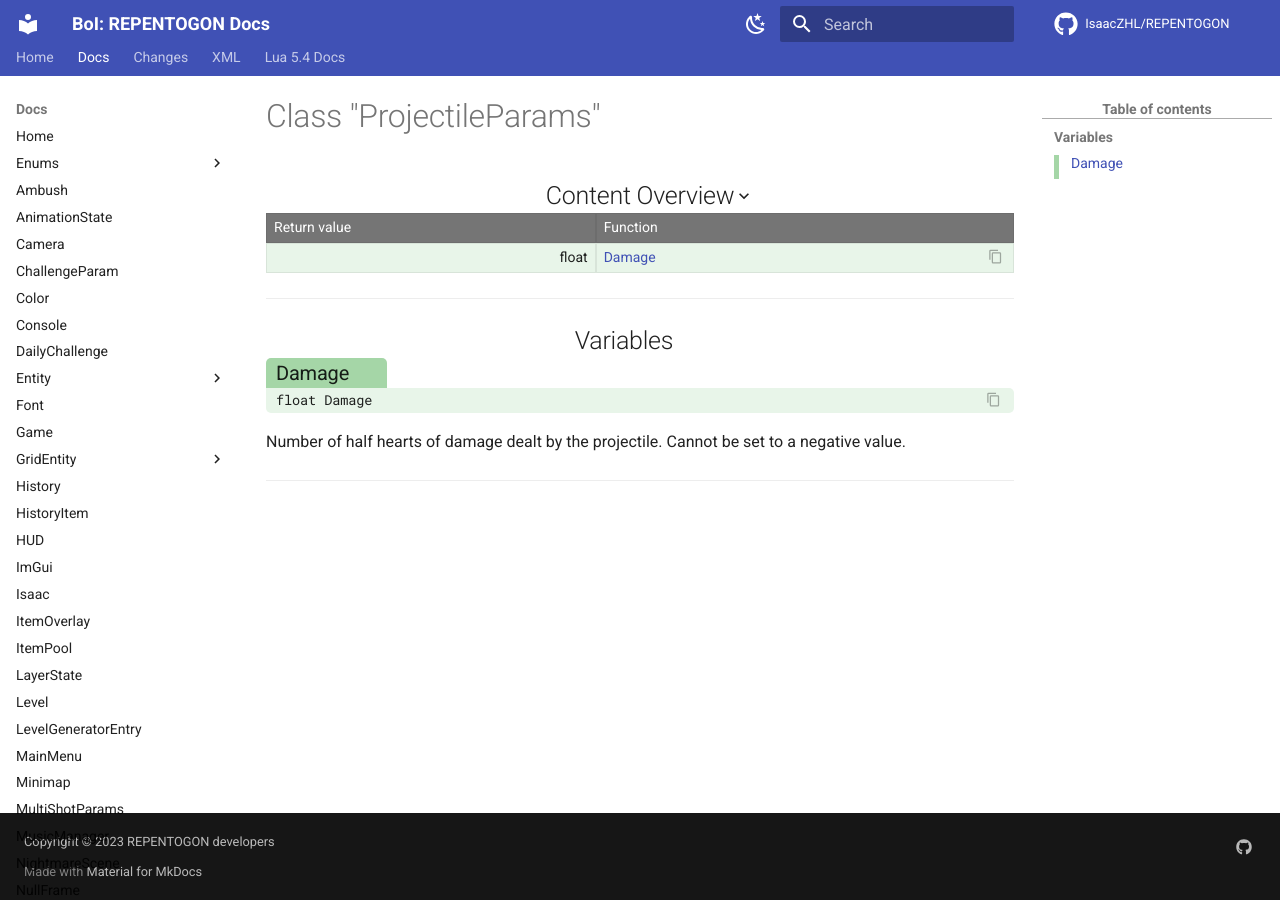
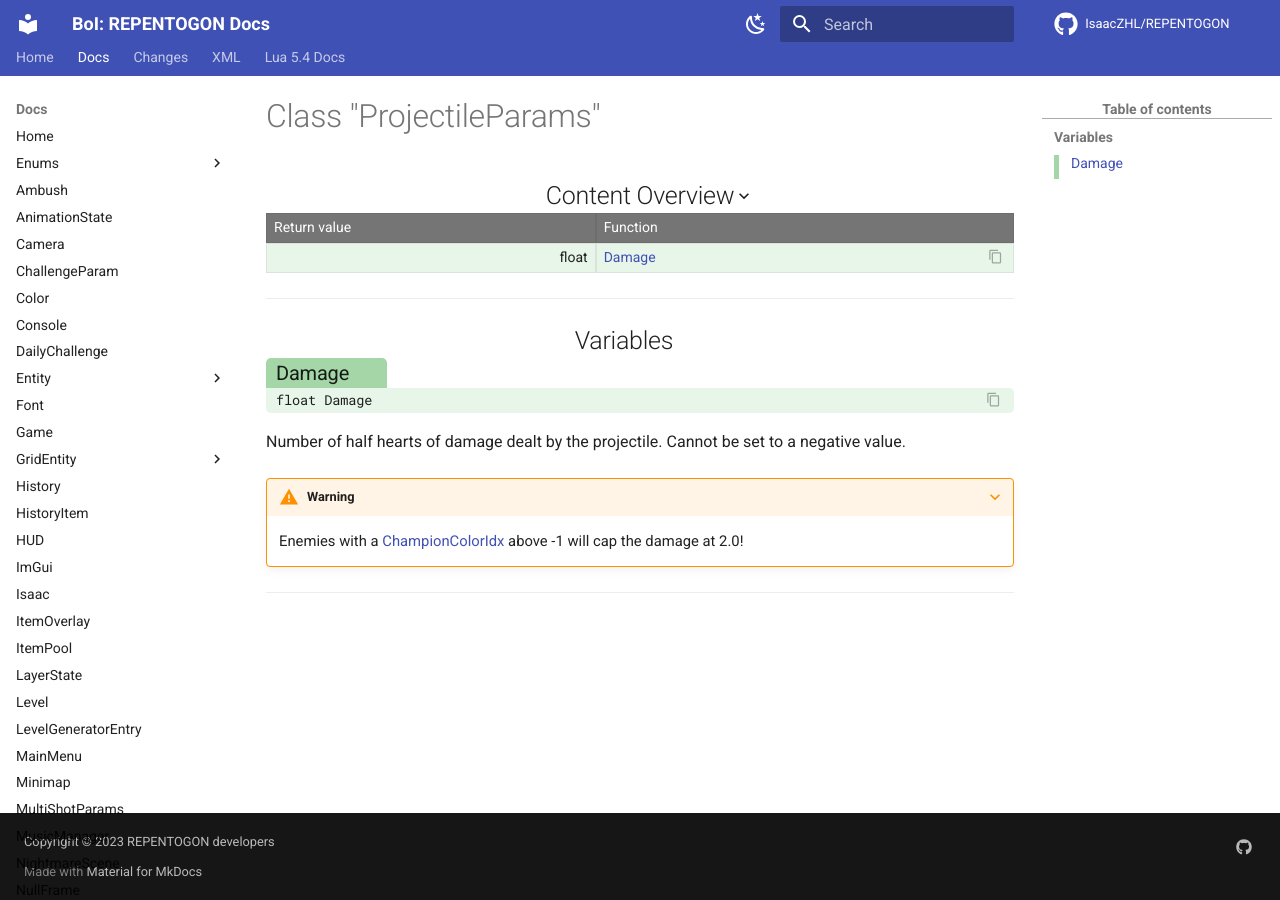
Before and after one commit to TeamREPENTOGON/REPENTOGON, an MkDocs documentation site: the page built from documentation/docs/ProjectileParams.md, in a window 1280 px wide. Built offline with MkDocs 1.6.1 and Material for MkDocs 9.7.7, drawn with Linux system fonts in a browser that asks for light colours; comment, search, counter and statistics services are not loaded; the version menu is left out.

Commit message:
warn about champion damage cap

```diff
--- a/documentation/docs/ProjectileParams.md
+++ b/documentation/docs/ProjectileParams.md
@@ -12,4 +12,7 @@ search:
 #### float Damage {: .copyable aria-label='Variables'}
 
 Number of half hearts of damage dealt by the projectile. Cannot be set to a negative value.
+
+???+ warning "Warning"
+    Enemies with a [ChampionColorIdx](https://wofsauge.github.io/IsaacDocs/rep/enums/ChampionColor.html) above -1 will cap the damage at 2.0!
 ___
```
